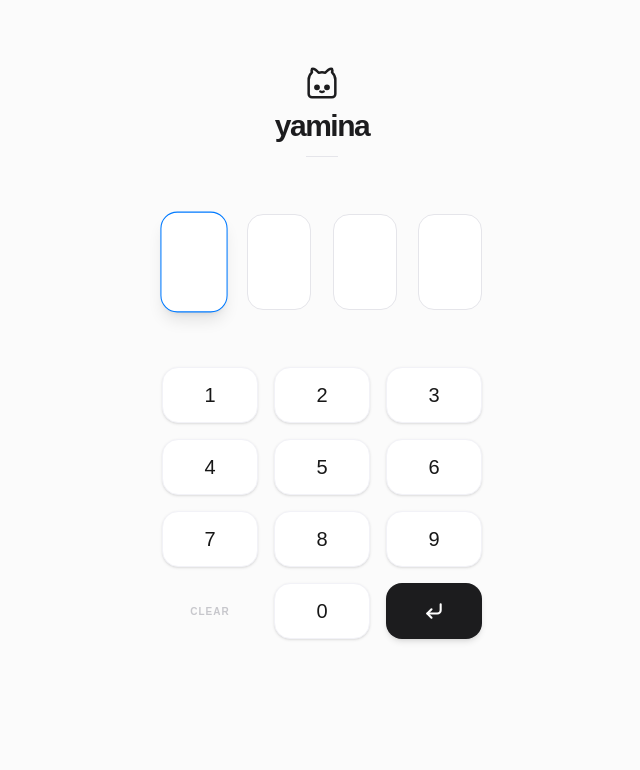
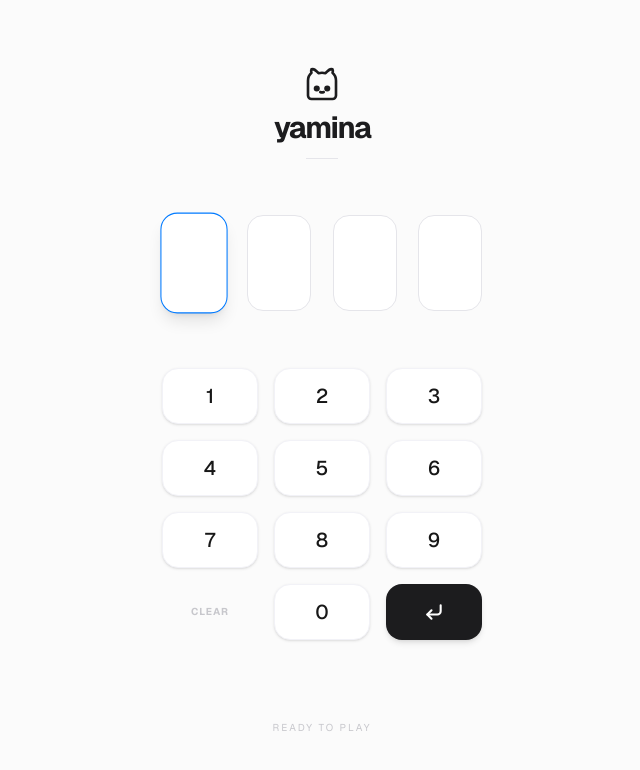
Before and after one commit to Yaseenc56/yamina-app, a Next.js app: page / in a window 1280 px wide. Shown: the top 770 px of the page, without its empty margins (318-958 px from the left). Built offline with nearby package versions, Linux system fonts and the light colour scheme.

Commit message:
stable build fix

```diff
--- a/app/page.tsx
+++ b/app/page.tsx
@@ -23,14 +23,15 @@ export default function YaminaApp() {
   };
 
   return (
-    <div className="fixed inset-0 bg-[#FBFBFB] flex flex-col items-center justify-between py-12 px-8 overflow-hidden touch-none select-none">
+    <div className="fixed inset-0 bg-[#FBFBFB] flex flex-col items-center justify-between py-12 px-8 overflow-hidden touch-none select-none font-sans">
       <div className="text-center w-full flex flex-col items-center mt-4">
         <div className="relative mb-1">
-          <svg width="40" height="40" viewBox="0 0 24 24" fill="none" stroke="#1C1C1E" strokeWidth="1.5" strokeLinecap="round" strokeLinejoin="round">
+          {/* Minimalist Cute Kitten SVG */}
+          <svg width="42" height="42" viewBox="0 0 24 24" fill="none" stroke="#1C1C1E" strokeWidth="1.5" strokeLinecap="round" strokeLinejoin="round">
             <path d="M12 5c.67 0 1.35.09 2 .26 1.78-2 2.67-2.76 4-2.26.33.67.33 1.33 0 2a6 6 0 0 1 2 4.5V18a2 2 0 0 1-2 2H6a2 2 0 0 1-2-2v-8.5a6 6 0 0 1 2-4.5c-.33-.67-.33-1.33 0-2 1.33-.5 2.22.26 4 2.26.65-.17 1.33-.26 2-.26z" />
             <circle cx="9" cy="14" r="1" fill="#1C1C1E" />
             <circle cx="15" cy="14" r="1" fill="#1C1C1E" />
-            <path d="M11 16.5c.67.33 1.33.33 2 0" />
+            <path d="M11 16c.67.33 1.33.33 2 0" />
           </svg>
         </div>
         <h1 className="text-3xl font-bold tracking-tighter text-[#1C1C1E] lowercase">yamina</h1>
@@ -55,20 +56,20 @@ export default function YaminaApp() {
 
       <div className="w-full max-w-xs grid grid-cols-3 gap-4 mb-2">
         {[1, 2, 3, 4, 5, 6, 7, 8, 9].map((n) => (
-          <button key={n} onClick={() => pressNumber(n.toString())} className="h-14 bg-white border border-[#F2F2F7] rounded-2xl text-xl font-medium active:bg-[#F2F2F7] shadow-sm">{n}</button>
+          <button key={n} onClick={() => pressNumber(n.toString())} className="h-14 bg-white border border-[#F2F2F7] rounded-2xl text-xl font-medium active:bg-[#F2F2F7] shadow-sm transition-transform active:scale-95">{n}</button>
         ))}
         <button onClick={() => {setDigits(['','','','']); setActiveSlot(0)}} className="text-[10px] font-bold text-[#C7C7CC] uppercase tracking-widest">Clear</button>
-        <button onClick={() => pressNumber('0')} className="h-14 bg-white border border-[#F2F2F7] rounded-2xl text-xl font-medium active:bg-[#F2F2F7] shadow-sm">0</button>
-        <button onClick={logGuess} className="h-14 bg-[#1C1C1E] text-white rounded-2xl flex items-center justify-center active:opacity-70 shadow-md">
+        <button onClick={() => pressNumber('0')} className="h-14 bg-white border border-[#F2F2F7] rounded-2xl text-xl font-medium active:bg-[#F2F2F7] shadow-sm active:scale-95">0</button>
+        <button onClick={logGuess} className="h-14 bg-[#1C1C1E] text-white rounded-2xl flex items-center justify-center active:opacity-70 shadow-md active:scale-95">
           <svg width="20" height="20" viewBox="0 0 24 24" fill="none" stroke="currentColor" strokeWidth="2.5" strokeLinecap="round" strokeLinejoin="round"><polyline points="9 10 4 15 9 20"/><path d="M20 4v7a4 4 0 0 1-4 4H4"/></svg>
         </button>
       </div>
 
       <div className="w-full h-12 flex items-center justify-center">
         <div className="flex gap-3 overflow-x-auto no-scrollbar px-4">
-          {history.map((h, i) => (
+          {history.length > 0 ? history.map((h, i) => (
             <div key={i} className="flex-shrink-0 px-4 py-1.5 bg-white border border-[#E5E5EA] rounded-full text-xs font-medium text-[#8E8E93] tracking-widest shadow-sm">{h}</div>
-          ))}
+          )) : <span className="text-[10px] text-[#C7C7CC] uppercase tracking-[0.2em]">Ready to play</span>}
         </div>
       </div>
     </div>
```
